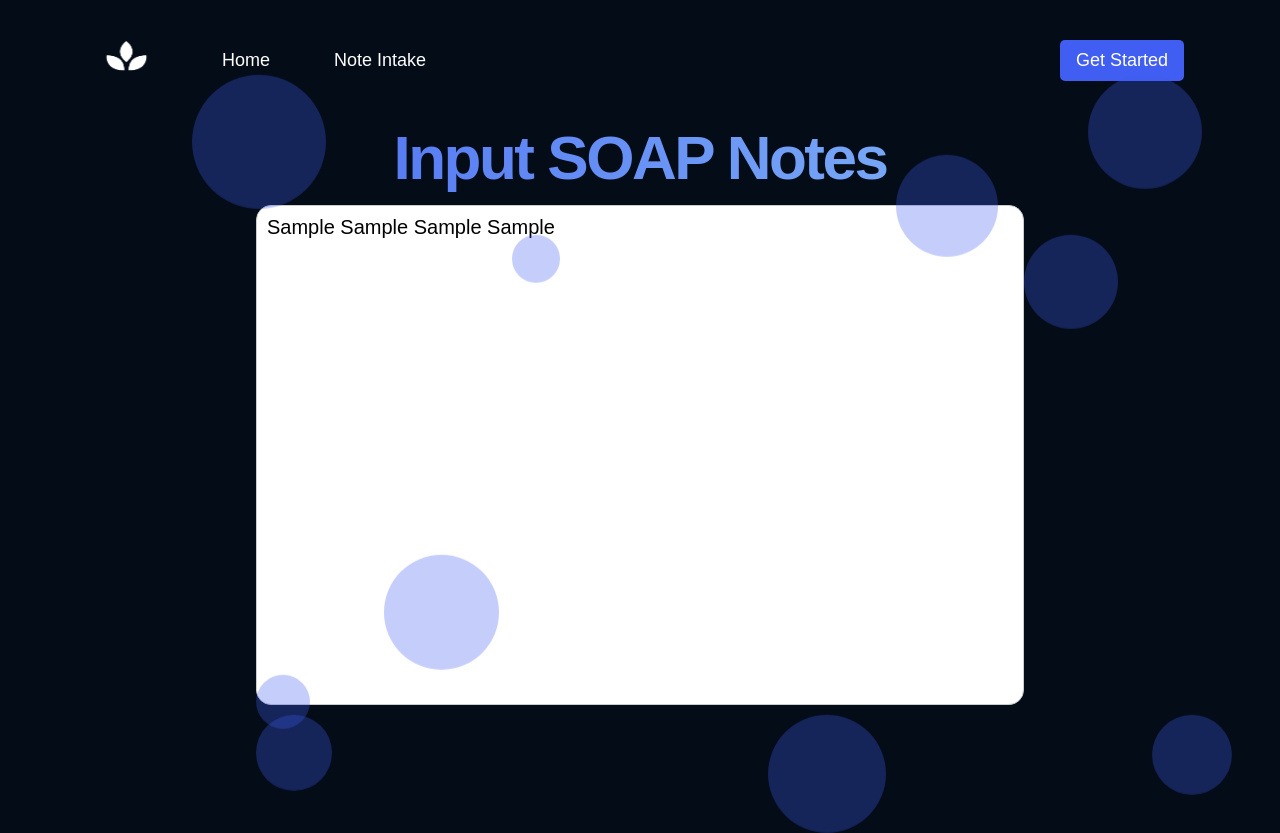
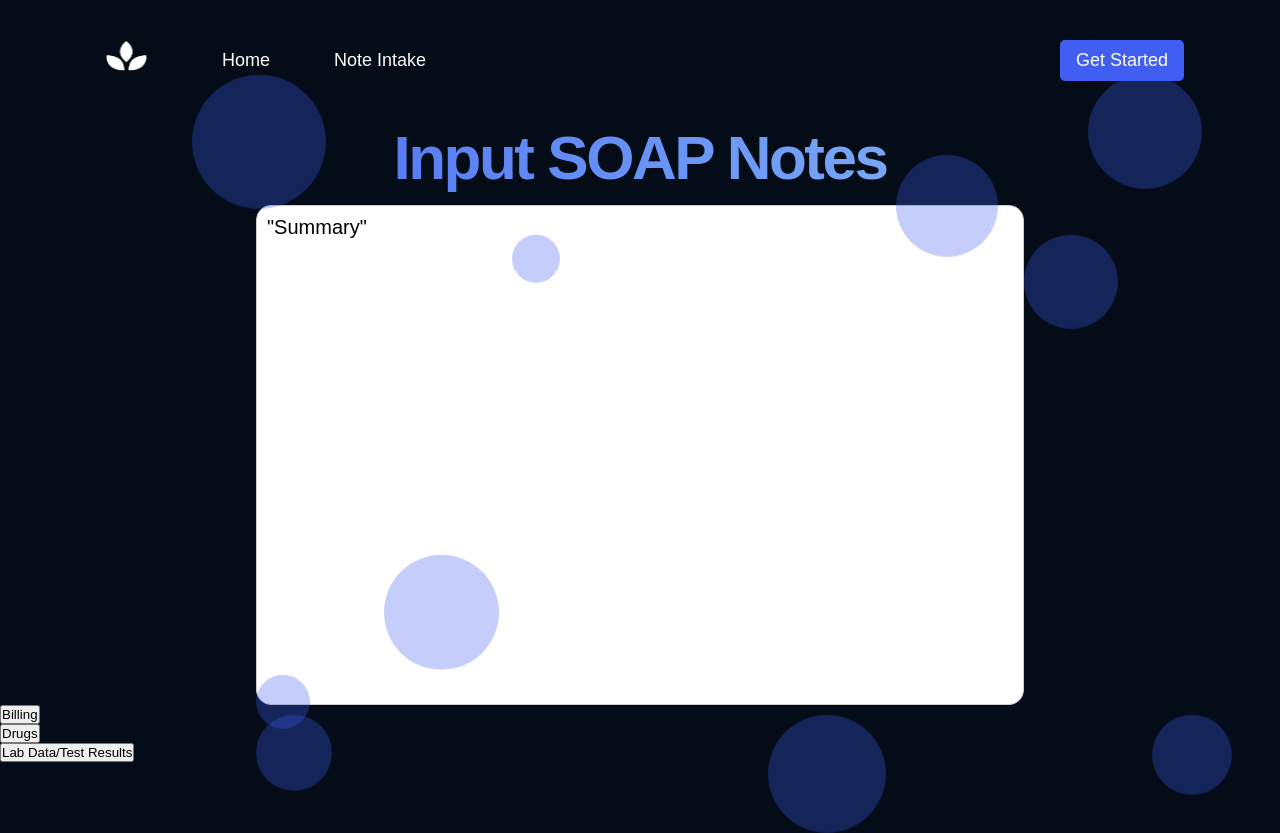
Before and after one commit to fengzhang789/Billify, a React (Create React App) app in the folder client/: page /note-input in a window 1280 px wide. Both pictures are taken after typing "Sample", "Sample", "Sample", "Sample" into the empty fields and a click on the button "Submit for Bill". Built offline with nearby package versions, Linux system fonts and the light colour scheme.

Commit message:
soapanalysis :(

```diff
--- a/client/src/assets/stylesheets/soapanalysis.css
+++ b/client/src/assets/stylesheets/soapanalysis.css
@@ -1,4 +1,4 @@
-.soap-notes-analysis-container {
+.soap-notes {
     background-color: #fff;
     border: 1px solid #ccc;
     padding: 10px;
@@ -13,4 +13,33 @@
     font-family: var(--font-family);
     font-size: 20px;
     font-weight: 300;
-  }
+}
+
+.dropbox {
+  background-color: #fff;
+  border: 1px solid #ccc;
+  padding: 10px;
+  margin: 10px auto;
+  max-width: 300px;
+  text-align: center;
+  transition: height 0.3s ease-in-out;
+}
+
+.dropbox button {
+  background-color: purple;
+  color: #fff;
+  border: none;
+  padding: 10px;
+  border-radius: 4px;
+  cursor: pointer;
+}
+
+.dropbox .content {
+  overflow: hidden;
+  max-height: 0;
+  transition: max-height 0.3s ease-in-out;
+}
+
+.dropbox.expanded .content {
+  max-height: 200px; /* Adjust the maximum height as needed */
+}
--- /dev/null
+++ b/client/src/components/Dropbox.jsx
@@ -0,0 +1,21 @@
+import React, {useState} from 'react';
+import '../assets/stylesheets/soapanalysis.css';
+
+const Dropbox = ({ heading, text }) => {
+    const [isExpanded, setIsExpanded] = useState(false);
+
+    const toggleExpansion = () => {
+      setIsExpanded(!isExpanded);
+    };
+
+    return (
+        <div className={`dropbox-${isExpanded ? 'expanded' : ''}`}>
+            <button onClick={toggleExpansion}>{heading}</button>
+            <div className="content">
+                {isExpanded ? text : ''}
+            </div>
+        </div>
+    );
+  };
+
+  export default Dropbox;
--- a/client/src/components/Form.jsx
+++ b/client/src/components/Form.jsx
@@ -16,8 +16,8 @@ const SOAPNotesForm = () => {
           plan: '',
         }}
         onSubmit={(values) => {
-          const soapNotes = values.subjective + '\n' + values.objective + '\n' + values.assessment + '\n' + values.plan
-
+          const newSoapNotes = values.subjective + '\n' + values.objective + '\n' + values.assessment + '\n' + values.plan
+          soapNotes = newSoapNotes;
           console.log(soapNotes);
         }}
       >
--- a/client/src/components/SOAPAnalysis.jsx
+++ b/client/src/components/SOAPAnalysis.jsx
@@ -1,11 +1,17 @@
 import React, {useState} from 'react';
-import '../assets/stylesheets/soapanalysis.css'
+import '../assets/stylesheets/soapanalysis.css';
+import Dropbox from './Dropbox';
 
 const SOAPAnalysis = ({text}) => {
   return (
-    <div className="soap-notes-analysis-container">
-        {text}
-    </div>
+    <>
+      <div className="soap-notes">
+          <p>"Summary"</p>
+      </div>
+      <Dropbox heading = 'Billing' text = 'THIS WORKS'></Dropbox>
+      <Dropbox heading = 'Drugs' text = 'THIS WORKS'></Dropbox>
+      <Dropbox heading = 'Lab Data/Test Results' text = 'THIS WORKS'></Dropbox>
+    </>
   )
 }
 
```
